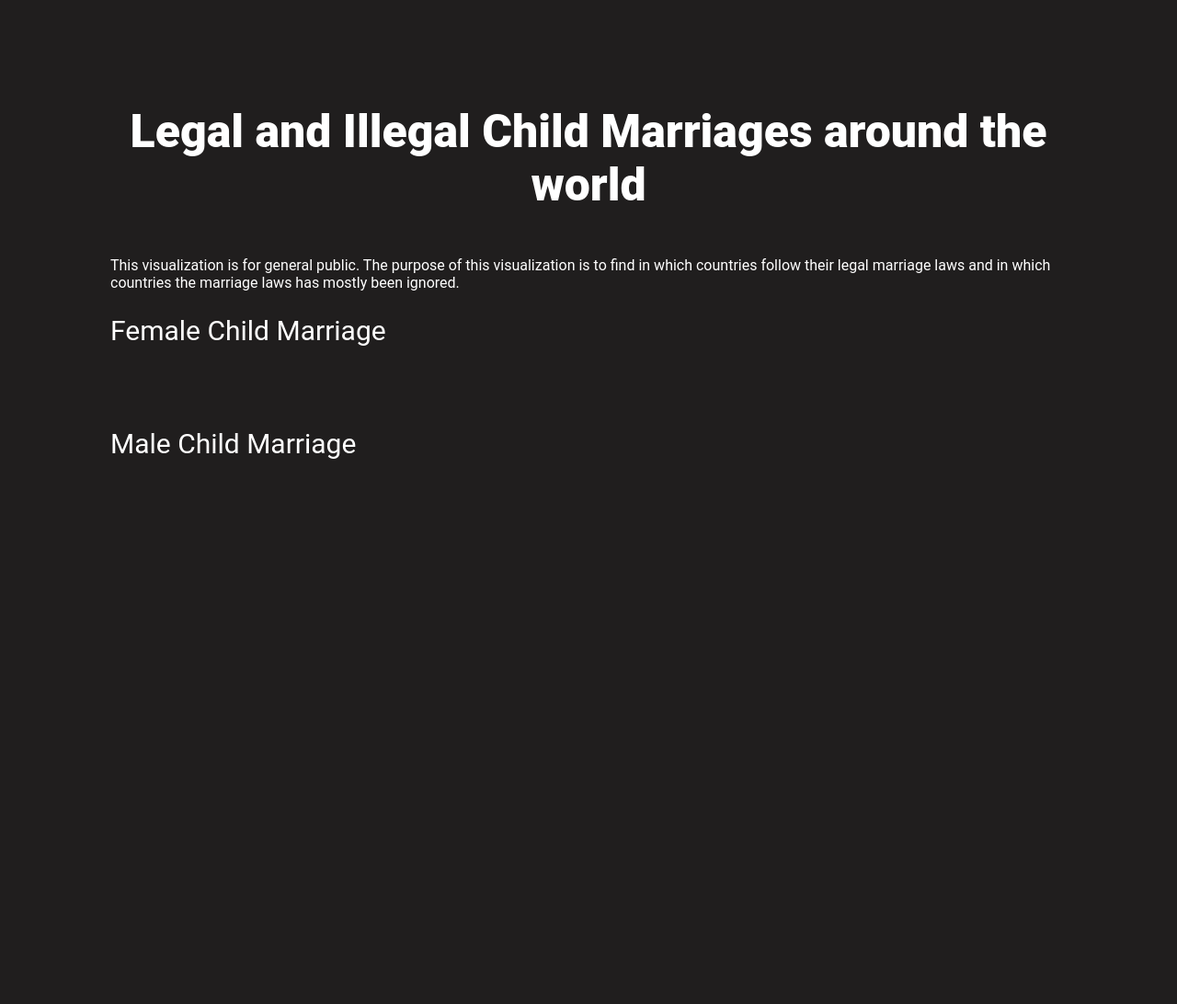
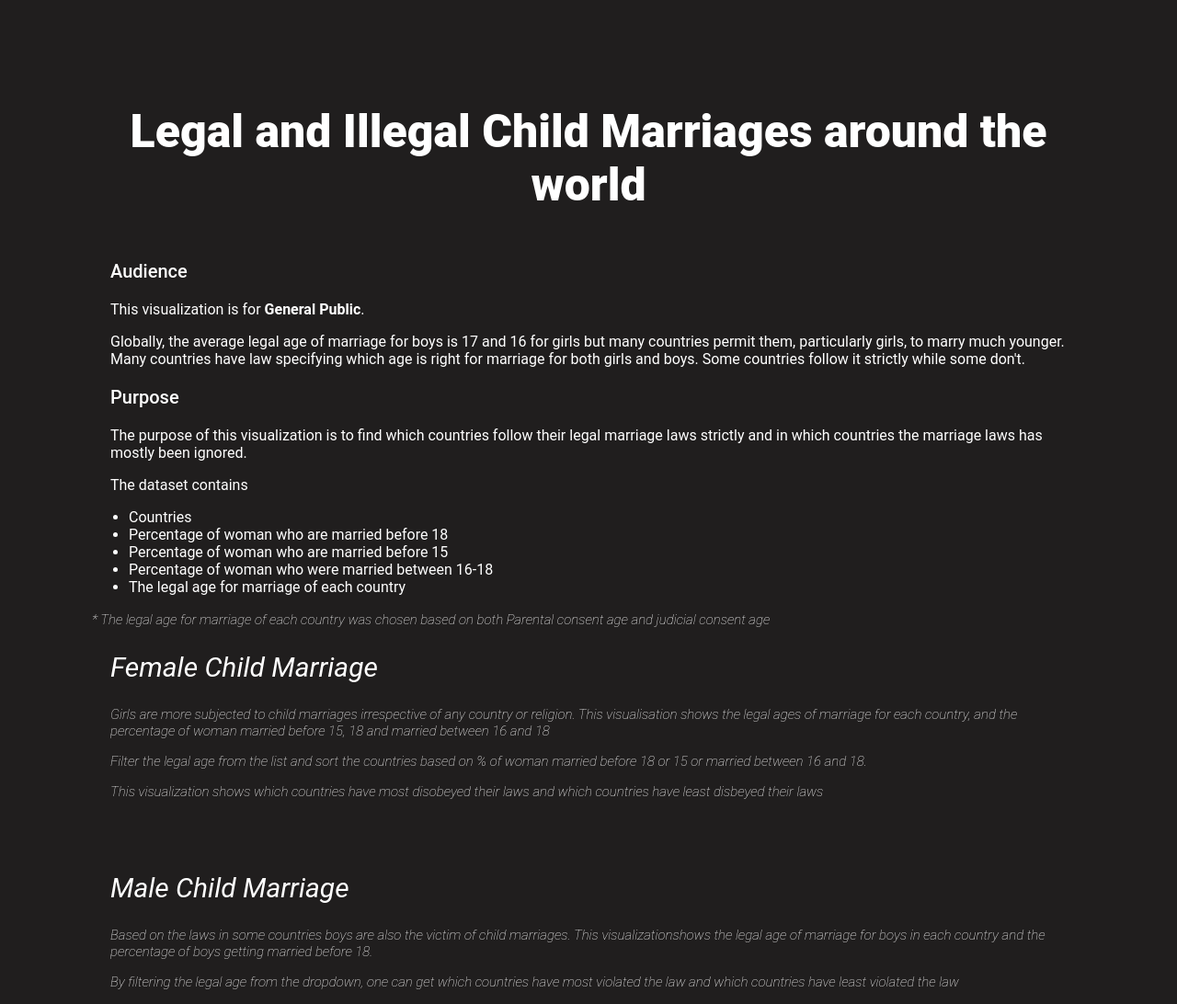
Before and after one commit to raaghavishan/raaghavishan.github.io, a plain HTML site: page Visualization/index.html in a window 1280 px wide. Shown: the whole page at 92% size. Before the commit the page ends 800 px from the top, so only its background shows below. Drawn offline with Linux system fonts and the light colour scheme; a script that the page names is missing.

Commit message:
Update index.html
Second commit

```diff
--- a/Visualization/index.html
+++ b/Visualization/index.html
@@ -22,13 +22,22 @@
       font-weight: 400;
       font-size: 30px;
     }
+    h3{
+      margin-left: 20px;
+      font-weight: 500;
+      font-size: 20px;
+    }
     .heading{
       align-content: center;
 
     }
     .ptext{
       margin-left: 20px;
+    }
 
+    i{
+      font-size: 15px;
+      font-weight: lighter;
     }
   </style>
   <body>
@@ -36,20 +45,47 @@
       <center><h1>Legal and Illegal Child Marriages around the world</h1></center>
     </div>
     <div>
-      <p class="ptext">This visualization is for general public.
-         The purpose of this visualization is to find in which countries follow their legal marriage
-        laws and in which countries the marriage laws has mostly been ignored.
+      <h3>Audience</h3>
+      <p class="ptext">This visualization is for <b>General Public</b>.</p>
+      <p class="ptext">
+        Globally, the average legal age of marriage for boys is 17 and 16 for girls but many countries permit them,
+         particularly girls, to marry much younger.
+         Many countries have law specifying which age is right for marriage for both girls and boys. Some countries follow it
+         strictly while some don't.
+      </p>
+      <h3>Purpose</h3>
+      <p class="ptext">
+         The purpose of this visualization is to find which countries follow their legal marriage
+        laws strictly and in which countries the marriage laws has mostly been ignored.
+      </p>
+
+
+      <p class="ptext">The dataset contains
+        <ul>
+          <li>Countries</li>
+          <li>Percentage of woman who are married before 18</li>
+          <li> Percentage of woman who are married before 15</li>
+           <li>Percentage of woman who were married between 16-18 </li>
+         <li> The legal age for marriage of each country</li>
+       </ul>
+       <i>* The legal age for marriage of each country was chosen based on both Parental consent age and judicial consent age
       </p>
     </div>
     <div >
       <h2>Female Child Marriage</h2>
+      <p class="ptext">Girls are more subjected to child marriages irrespective of any country or religion. This visualisation
+      shows the legal ages of marriage for each country, and the percentage of woman married before 15, 18 and married between 16 and 18</p>
+      <p class="ptext">Filter the legal age from the list and sort the countries based on % of woman married before 18 or 15 or married between 16 and 18.</p>
+      <p class="ptext">This visualization shows which countries have most disobeyed their laws and which countries have least disbeyed their laws</p>
   <div class="flourish-embed flourish-hierarchy" data-src="visualisation/3894454" data-url="https://flo.uri.sh/visualisation/3894454/embed" aria-label="">
     <script src="https://public.flourish.studio/resources/embed.js"></script></div>
   </div>
 <br><br>
 <div class="subheading">
    <h2>Male Child Marriage</h2>
-
+     <p class="ptext"> Based on the laws in some countries boys are also the victim of child marriages. This visualizationshows the legal age
+     of marriage for boys in each country and the percentage of boys getting married before 18.</p>
+     <p class="ptext"> By filtering the legal age from the dropdown, one can get which countries have most violated the law and which countries have least violated the law</p>
     <div class="flourish-embed flourish-hierarchy" data-src="visualisation/3895124" data-url="https://flo.uri.sh/visualisation/3895124/embed" aria-label="">
       <script src="https://public.flourish.studio/resources/embed.js"></script></div>
       </div>
```
